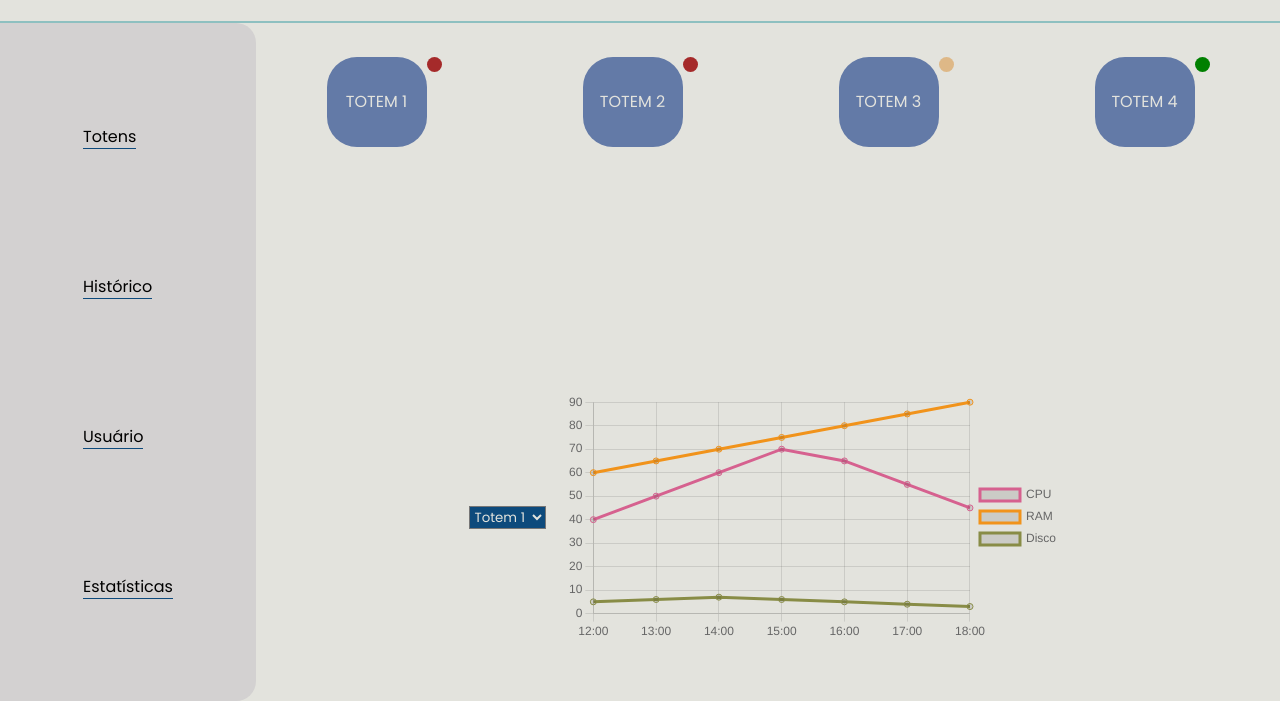
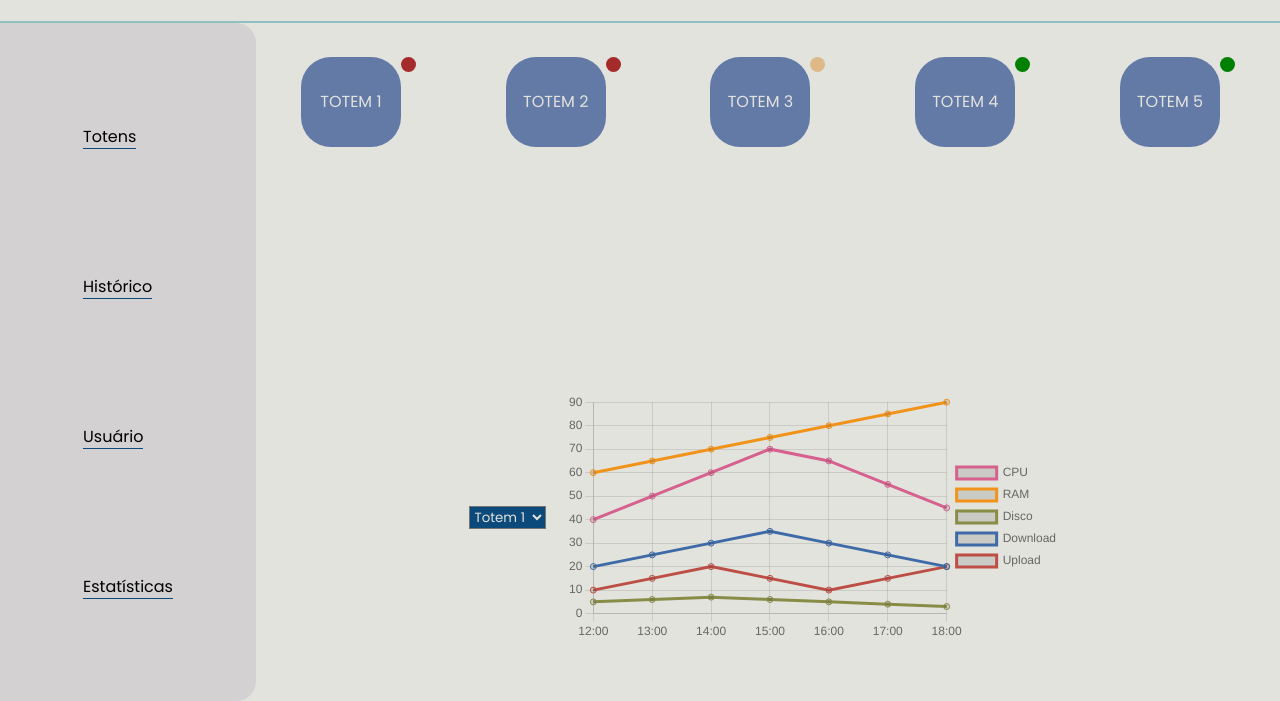
Before and after one commit to TotenTech/TotemTech-Main, a website: page views/dashTotens.html in a window 1280 px wide. Shown: the part 99-800 px from the top of the page. Drawn offline with nearby package versions, Linux system fonts and the light colour scheme.

Commit message:
ajustes tela de totens + tela de perfil

```diff
--- a/public/css/dashboard.css
+++ b/public/css/dashboard.css
@@ -236,12 +236,13 @@
     display: flex;
     justify-content: space-around;
     align-items: center;
+    margin: 30px;
 }
 
 .telaPerfil .perfil {
     /* background-color: #637AA7; */
     width: 20%; /* Definindo a largura */
-    height: 60%;
+    height: 50%;
     display: flex;
     flex-direction: column;
     justify-content: center;
--- a/views/dashTotens.html
+++ b/views/dashTotens.html
@@ -35,13 +35,13 @@
 
                 <ul class="menu">
                     <li>
-                        <a href="#totens">Totens</a>
+                        <a href="./dashTotens.html">Totens</a>
                     </li>
                     <li>
                         <a href="">Histórico</a>
                     </li>
                     <li>
-                        <a href="">Usuário</a>
+                        <a href="./dashPerfil.html">Usuário</a>
                     </li>
                     <li>
                         <a href="">Estatísticas</a>
@@ -50,8 +50,8 @@
 
             </div>
 
-            <div class="homePage" id="totens">
-                <div class="square-totems">
+            <div class="homePage">
+                <div class="square-totems" id="square-totems">
 
                     <div class="square-circles">
                         <div class="square">TOTEM 1</div>
@@ -70,6 +70,11 @@
 
                     <div class="square-circles">
                         <div class="square">TOTEM 4</div>
+                        <div class="circle" style="background-color: green;"></div>
+                    </div>
+
+                    <div class="square-circles">
+                        <div class="square">TOTEM 5</div>
                         <div class="circle" style="background-color: green;"></div>
                     </div>
 
@@ -134,10 +139,13 @@
     });
 
 
+    //gráfico:
     // Dados de exemplo
     const dadosCPU = [40, 50, 60, 70, 65, 55, 45]; // Utilização da CPU (%)
     const dadosRAM = [60, 65, 70, 75, 80, 85, 90]; // Uso de RAM (%)
     const dadosDISCO = [5, 6, 7, 6, 5, 4, 3]; // Tempo médio de resposta do disco (ms)
+    const dadosDownload = [20, 25, 30, 35, 30, 25, 20]; // Utilização da rede - Download (%)
+    const dadosUpload = [10, 15, 20, 15, 10, 15, 20]; // Utilização da rede - Upload (%)
     const labels = ['12:00', '13:00', '14:00', '15:00', '16:00', '17:00', '18:00'];
 
     const ctx = document.getElementById('graficoTotem');
@@ -161,6 +169,16 @@
                 data: dadosDISCO,
                 borderColor: '#888C46',
                 fill: false
+            }, {
+                label: 'Download',
+                data: dadosDownload,
+                borderColor: '#3E6BA8',
+                fill: false
+            }, {
+                label: 'Upload',
+                data: dadosUpload,
+                borderColor: '#BD4E46',
+                fill: false
             }]
         },
         options: {
@@ -176,5 +194,4 @@
             }
         }
     });
-
 </script>
```
Also changed, not shown: views/dashPerfil.html (+2 -2 lines).
